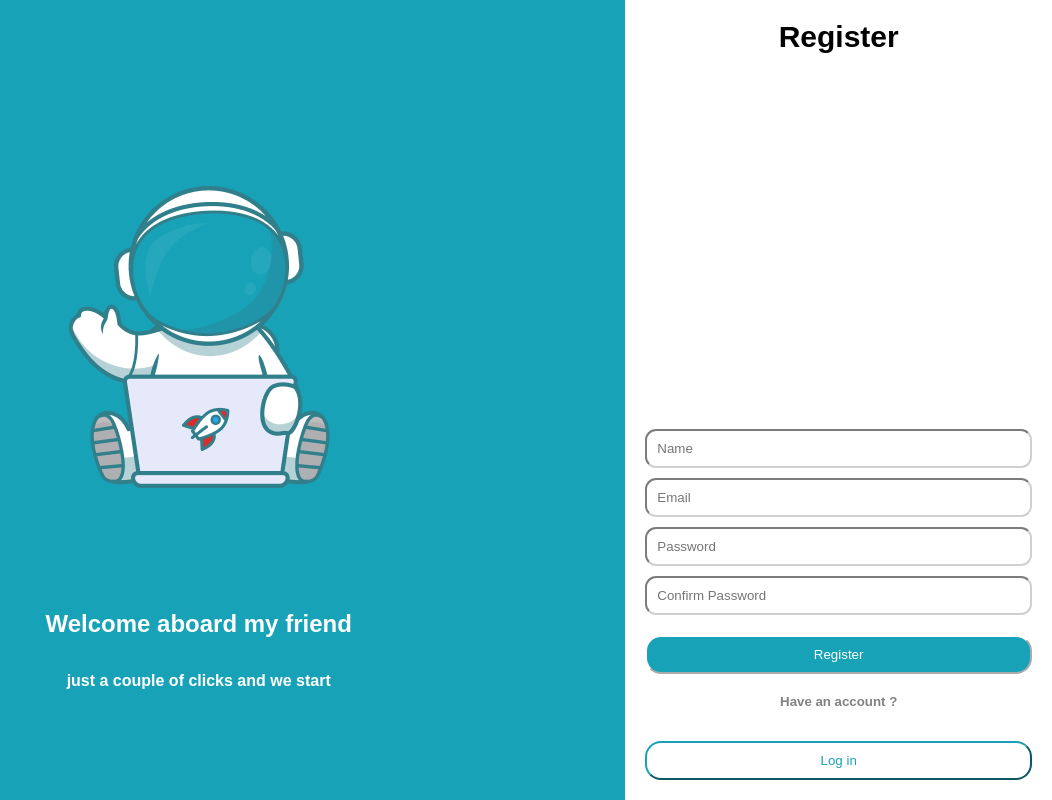
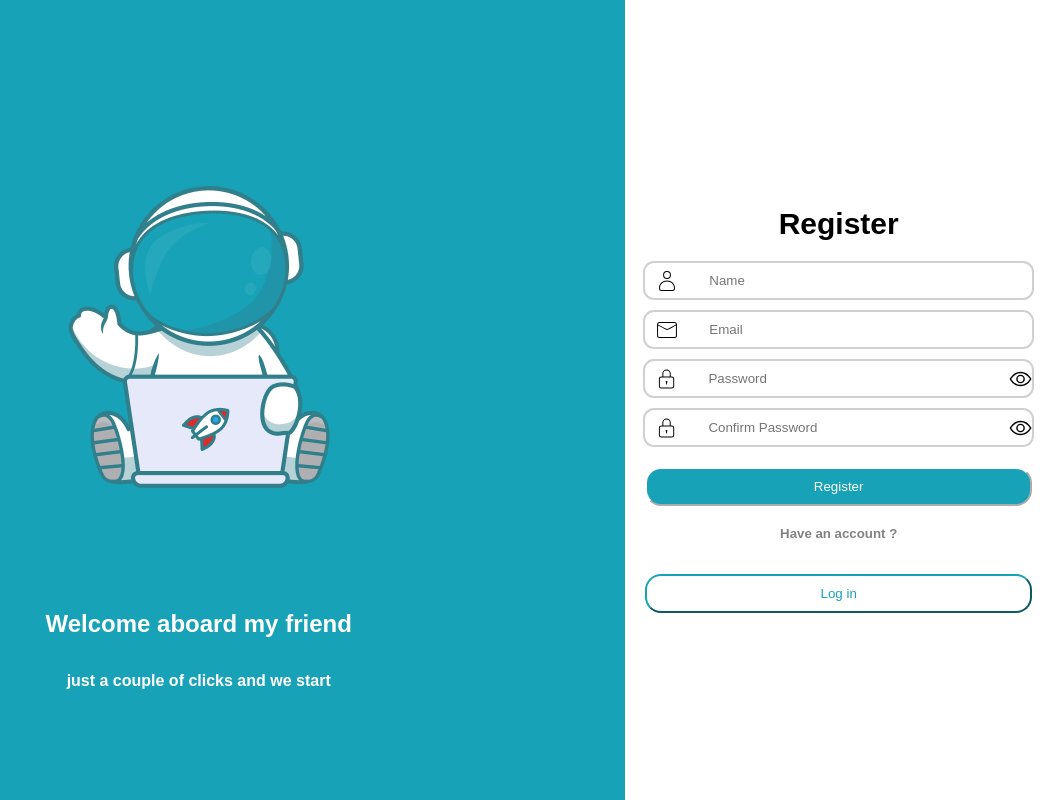
Before and after one commit to sarthakare/ProManage, a React (Vite) app in the folder client/: page /register in a window 1280 px wide. Shown: the whole page, without its empty margins (228-1280 px from the left). Built offline with nearby package versions, Linux system fonts and the light colour scheme.

Commit message:
added icons to input boxes

```diff
--- a/client/src/components/Board.jsx
+++ b/client/src/components/Board.jsx
@@ -49,7 +49,7 @@ function Board() {
           <div className="dateContainer">{currentDate}</div>
         </div>
         <div className="bottomRow">
-          <h1>Board Page</h1>
+          <h1 className="componentHeading">Board Page</h1>
           <div className="ddl">
             <select value={selectedOption} onChange={handleOptionChange}>
               <option value="today">Today</option>
--- a/client/src/components/Login.jsx
+++ b/client/src/components/Login.jsx
@@ -3,9 +3,13 @@ import { useState } from "react";
 import { useNavigate } from "react-router-dom";
 import axios from 'axios';
 import { toast } from "react-hot-toast";
-import Art from "../assets/Art.png"
+import Art from "../assets/Art.png";
+import { CiLock, CiMail } from "react-icons/ci";
+import { IoEyeOutline, IoEyeOffOutline } from "react-icons/io5";
+
 
 function Login() {
+  const [showPassword, setShowPassword] = useState(false);
   const [data, setData] = useState({
     email: "",
     password: "",
@@ -35,6 +39,11 @@ function Login() {
   function goToRegister() {
     navigate("/Register");
   }
+
+  const togglePasswordVisibility = () => {
+    setShowPassword(!showPassword);
+  };
+
   return (
     <div className="login">
       <div className="webInfo">
@@ -47,6 +56,7 @@ function Login() {
       <form onSubmit={loginUser} className="userInfo">
         <h1 className="title">Login</h1>
         <div className="userInput">
+          <CiMail className="icon" />
           <input
             type="email"
             placeholder="Email"
@@ -55,12 +65,21 @@ function Login() {
           />
         </div>
         <div className="userInput">
+          <CiLock className="icon" />
           <input
-            type="password"
+            type={showPassword ? "text" : "password"}
             placeholder="Password"
             value={data.password}
             onChange={(e) => setData({ ...data, password: e.target.value })}
           />
+          {showPassword ? (
+            <IoEyeOffOutline
+              className="icon"
+              onClick={togglePasswordVisibility}
+            />
+          ) : (
+            <IoEyeOutline className="icon" onClick={togglePasswordVisibility} />
+          )}
         </div>
         <button className="btn1" type="submit">
           Log in
--- a/client/src/components/Register.jsx
+++ b/client/src/components/Register.jsx
@@ -4,12 +4,17 @@ import { useNavigate } from "react-router-dom";
 import axios from "axios";
 import { toast } from "react-hot-toast";
 import Art from "../assets/Art.png";
+import { CiUser, CiLock, CiMail } from "react-icons/ci";
+import { IoEyeOutline, IoEyeOffOutline } from "react-icons/io5";
 
 function Register() {
+  const [showPassword, setShowPassword] = useState(false);
+  const [showConfirmPassword, setShowConfirmPassword] = useState(false);
   const [data, setData] = useState({
     name: "",
     email: "",
     password: "",
+    confirmPassword: "", // Added confirmPassword to the state
   });
 
   const registerUser = async (e) => {
@@ -29,8 +34,13 @@ function Register() {
       if (data.error) {
         toast.error(data.error);
       } else {
-        setData({});
-        toast.success("Login Sucessfull.");
+        setData({
+          name: "",
+          email: "",
+          password: "",
+          confirmPassword: "", // Clear confirmPassword
+        });
+        toast.success("Registration successful.");
         navigate("/home/board");
       }
     } catch (error) {
@@ -42,6 +52,15 @@ function Register() {
   function goToLogin() {
     navigate("/");
   }
+
+  const togglePasswordVisibility = () => {
+    setShowPassword(!showPassword);
+  };
+
+  const toggleConfirmPasswordVisibility = () => {
+    setShowConfirmPassword(!showConfirmPassword);
+  };
+
   return (
     <div className="register">
       <div className="webInfo">
@@ -54,6 +73,7 @@ function Register() {
       <form onSubmit={registerUser} className="userInfo">
         <h1 className="title">Register</h1>
         <div className="userInput">
+          <CiUser className="icon" />
           <input
             type="text"
             placeholder="Name"
@@ -62,6 +82,7 @@ function Register() {
           />
         </div>
         <div className="userInput">
+          <CiMail className="icon" />
           <input
             type="email"
             placeholder="Email"
@@ -70,28 +91,49 @@ function Register() {
           />
         </div>
         <div className="userInput">
+          <CiLock className="icon" />
           <input
-            type="password"
+            type={showPassword ? "text" : "password"} // Toggle input type
             placeholder="Password"
             value={data.password}
             onChange={(e) => setData({ ...data, password: e.target.value })}
           />
+          {showPassword ? (
+            <IoEyeOffOutline
+              className="icon"
+              onClick={togglePasswordVisibility}
+            />
+          ) : (
+            <IoEyeOutline className="icon" onClick={togglePasswordVisibility} />
+          )}
         </div>
         <div className="userInput">
+          <CiLock className="icon" />
           <input
-            type="password"
+            type={showConfirmPassword ? "text" : "password"} // Toggle input type
             placeholder="Confirm Password"
             value={data.confirmPassword}
             onChange={(e) =>
               setData({ ...data, confirmPassword: e.target.value })
             }
           />
+          {showConfirmPassword ? (
+            <IoEyeOffOutline
+              className="icon"
+              onClick={toggleConfirmPasswordVisibility}
+            />
+          ) : (
+            <IoEyeOutline
+              className="icon"
+              onClick={toggleConfirmPasswordVisibility}
+            />
+          )}
         </div>
         <button className="btn1" type="submit">
           Register
         </button>
         <h5 className="noAccountText">Have an account ?</h5>
-        <button className="btn2" onClick={goToLogin}>
+        <button className="btn2" type="button" onClick={goToLogin}>
           Log in
         </button>
       </form>
--- a/client/src/components/Settings.jsx
+++ b/client/src/components/Settings.jsx
@@ -1,9 +1,11 @@
 import "../styles/Settings.css";
 import { useContext, useState, useEffect } from "react";
-import { UserContext } from "../../contex/userContext";
+import { UserContext } from "../../contex/userContext.jsx";
 import axios from "axios";
 import { useNavigate } from "react-router-dom";
 import { toast } from "react-hot-toast";
+import { CiUser, CiLock, CiMail } from "react-icons/ci";
+import { IoEyeOutline, IoEyeOffOutline } from "react-icons/io5";
 
 function Settings() {
   const { user, setUser } = useContext(UserContext);
@@ -11,6 +13,8 @@ function Settings() {
   const [email, setEmail] = useState("");
   const [oldPassword, setOldPassword] = useState("");
   const [newPassword, setNewPassword] = useState("");
+  const [showOldPassword, setShowOldPassword] = useState(false);
+  const [showNewPassword, setShowNewPassword] = useState(false);
   const navigate = useNavigate();
 
   useEffect(() => {
@@ -34,10 +38,8 @@ function Settings() {
       if (response.status === 200) {
         setUser(response.data);
         toast.success("User information updated successfully");
-        // Clear sensitive data from state
         setOldPassword("");
         setNewPassword("");
-        // Navigate after update
         navigate("/login");
       } else {
         toast.error("Failed to update user information");
@@ -51,11 +53,20 @@ function Settings() {
     }
   };
 
+  const toggleOldPasswordVisibility = () => {
+    setShowOldPassword(!showOldPassword);
+  };
+
+  const toggleNewPasswordVisibility = () => {
+    setShowNewPassword(!showNewPassword);
+  };
+
   return (
     <div className="settings">
       <h2>Settings</h2>
       <form onSubmit={handleUpdate} className="userDetails">
         <div className="userInfoSettings">
+          <CiUser className="icon" />
           <input
             type="text"
             placeholder="Name"
@@ -64,6 +75,7 @@ function Settings() {
           />
         </div>
         <div className="userInfoSettings">
+          <CiMail className="icon" />
           <input
             type="text"
             placeholder="Email"
@@ -72,20 +84,44 @@ function Settings() {
           />
         </div>
         <div className="userInfoSettings">
+          <CiLock className="icon" />
           <input
-            type="password"
+            type={showOldPassword ? "text" : "password"}
             placeholder="Old Password"
             value={oldPassword}
             onChange={(e) => setOldPassword(e.target.value)}
           />
+          {showOldPassword ? (
+            <IoEyeOffOutline
+              className="icon"
+              onClick={toggleOldPasswordVisibility}
+            />
+          ) : (
+            <IoEyeOutline
+              className="icon"
+              onClick={toggleOldPasswordVisibility}
+            />
+          )}
         </div>
         <div className="userInfoSettings">
+          <CiLock className="icon" />
           <input
-            type="password"
+            type={showNewPassword ? "text" : "password"}
             placeholder="New Password"
             value={newPassword}
             onChange={(e) => setNewPassword(e.target.value)}
           />
+          {showNewPassword ? (
+            <IoEyeOffOutline
+              className="icon"
+              onClick={toggleNewPasswordVisibility}
+            />
+          ) : (
+            <IoEyeOutline
+              className="icon"
+              onClick={toggleNewPasswordVisibility}
+            />
+          )}
         </div>
         <div className="updateBtn">
           <button className="update" type="submit">
--- a/client/src/styles/Board.css
+++ b/client/src/styles/Board.css
@@ -29,7 +29,7 @@
   text-align: center;
 }
 
-h1 {
+.componentHeading {
   flex: 1;
   margin: 0;
 }
--- a/client/src/styles/Login_Register.css
+++ b/client/src/styles/Login_Register.css
@@ -32,14 +32,24 @@
 .userInput {
   margin-bottom: 10px;
   width: 100%;
+  display: flex;
+  align-items: center;
+  border: 2px solid #d0d0d0;
+  border-radius: 11px;
 }
 
 .userInput input {
-  width: 100%;
+  width: 70%;
   padding: 10px;
-  box-sizing: border-box;
-  border-radius: 11px;
-  border-color: #d0d0d0;
+  margin-left: 20px;
+  margin-right: 20px;
+  border: none;
+  outline: none;
+}
+
+.userInfo .icon{
+  font-size: 24px;
+  margin-left: 10px;
 }
 
 .btn1,
--- a/client/src/styles/Settings.css
+++ b/client/src/styles/Settings.css
@@ -3,21 +3,36 @@
   padding-right: 20px;
 }
 
-.userInfoSettings input {
-  width: 50%;
+.userInfoSettings {
+  width: 40%;
   height: 30px;
   border-radius: 11px;
   margin-bottom: 20px;
+  border: 2px solid black;
   border-color: #d0d0d0;
   font-size: medium;
   padding: 5px;
+  display: flex;
+  align-items: center;
+}
+
+.userInfoSettings input{
+  width: 500px;
+  margin-left: 20px;
+  margin-right: 20px;
+  border: none;
+  outline: none;
+}
+
+.userInfoSettings .icon{
+  font-size: 24px;
 }
 
 .update {
   background-color: #17a2b8;
   color: #ffffff;
   border-color: #ffffff;
-  width: 50%;
+  width: 40%;
   height: 40px;
   border-radius: 16px;
   font-size: medium;
```
